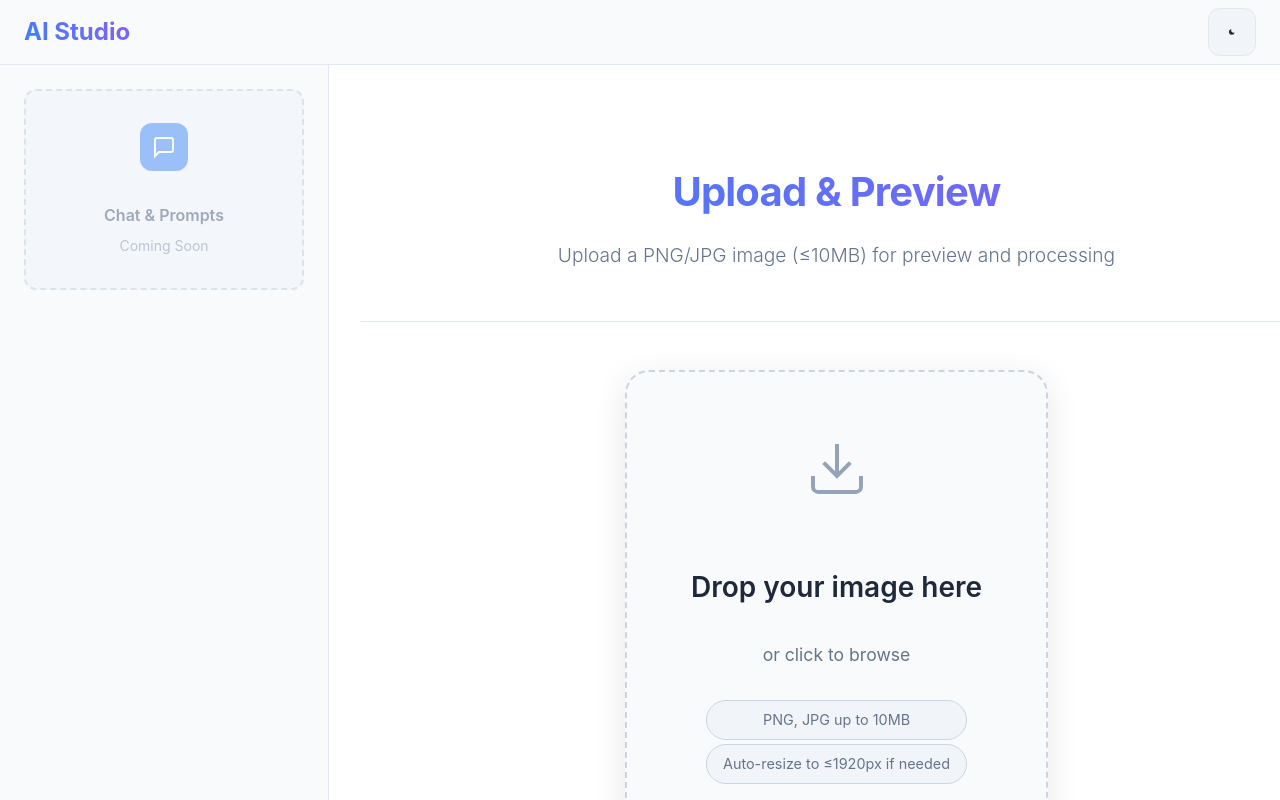
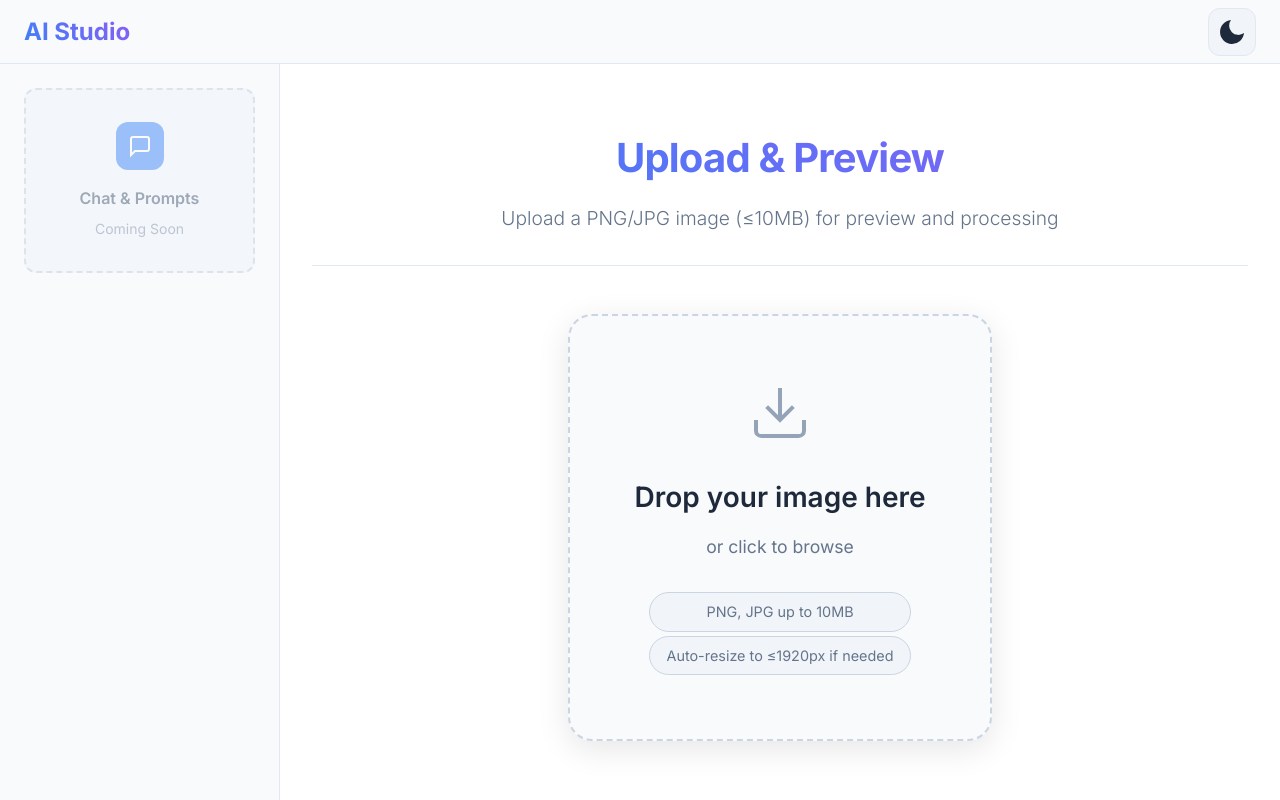
Before and after one commit to yashvi2001/ai-studio, a React (Vite) app: page / in a window 1280 px wide. Built offline with nearby package versions, Linux system fonts and the light colour scheme.

Commit message:
feat: add Tailwind CSS configuration and styling

```diff
--- /dev/null
+++ b/postcss.config.js
@@ -0,0 +1,6 @@
+import tailwindcss from 'tailwindcss';
+import autoprefixer from 'autoprefixer';
+
+export default {
+  plugins: [tailwindcss, autoprefixer],
+};
--- a/src/index.css
+++ b/src/index.css
@@ -1,68 +1,56 @@
-:root {
-  font-family: system-ui, Avenir, Helvetica, Arial, sans-serif;
-  line-height: 1.5;
-  font-weight: 400;
+@import url('https://fonts.googleapis.com/css2?family=Inter:wght@300;400;500;600;700&display=swap');
 
-  color-scheme: light dark;
-  color: rgba(255, 255, 255, 0.87);
-  background-color: #242424;
+@tailwind base;
+@tailwind components;
+@tailwind utilities;
 
-  font-synthesis: none;
-  text-rendering: optimizeLegibility;
+body {
+  font-family:
+    'Inter',
+    system-ui,
+    -apple-system,
+    sans-serif;
+  font-feature-settings:
+    'rlig' 1,
+    'calt' 1;
   -webkit-font-smoothing: antialiased;
   -moz-osx-font-smoothing: grayscale;
 }
 
-a {
-  font-weight: 500;
-  color: #646cff;
-  text-decoration: inherit;
-}
-a:hover {
-  color: #535bf2;
+html {
+  scroll-behavior: smooth;
 }
 
-body {
-  margin: 0;
+.sr-only {
+  position: absolute;
+  width: 1px;
+  height: 1px;
   padding: 0;
-  min-width: 320px;
-  min-height: 100vh;
+  margin: -1px;
   overflow: hidden;
+  clip: rect(0, 0, 0, 0);
+  white-space: nowrap;
+  border-width: 0;
 }
 
-h1 {
-  font-size: 3.2em;
-  line-height: 1.1;
+/* Custom utility classes */
+.font-sans {
+  font-family:
+    'Inter',
+    system-ui,
+    -apple-system,
+    sans-serif;
 }
 
-button {
-  border-radius: 8px;
-  border: 1px solid transparent;
-  padding: 0.6em 1.2em;
-  font-size: 1em;
-  font-weight: 500;
-  font-family: inherit;
-  background-color: #1a1a1a;
-  cursor: pointer;
-  transition: border-color 0.25s;
-}
-button:hover {
-  border-color: #646cff;
-}
-button:focus,
-button:focus-visible {
-  outline: 4px auto -webkit-focus-ring-color;
+/* Dark mode overrides */
+.dark {
+  color-scheme: dark;
 }
 
-@media (prefers-color-scheme: light) {
-  :root {
-    color: #213547;
-    background-color: #ffffff;
-  }
-  a:hover {
-    color: #747bff;
-  }
-  button {
-    background-color: #f9f9f9;
-  }
+/* Ensure proper color transitions */
+* {
+  transition-property:
+    color, background-color, border-color, text-decoration-color, fill, stroke;
+  transition-timing-function: cubic-bezier(0.4, 0, 0.2, 1);
+  transition-duration: 150ms;
 }
--- /dev/null
+++ b/tailwind.config.js
@@ -0,0 +1,38 @@
+/** @type {import('tailwindcss').Config} */
+export default {
+  content: ['./index.html', './src/**/*.{js,ts,jsx,tsx}'],
+  darkMode: 'class',
+  theme: {
+    extend: {
+      fontFamily: {
+        sans: ['Inter', 'system-ui', 'sans-serif'],
+      },
+      animation: {
+        'spin-slow': 'spin 3s linear infinite',
+        'pulse-slow': 'pulse 3s cubic-bezier(0.4, 0, 0.6, 1) infinite',
+      },
+      colors: {
+        gray: {
+          50: '#f9fafb',
+          100: '#f3f4f6',
+          200: '#e5e7eb',
+          300: '#d1d5db',
+          400: '#9ca3af',
+          500: '#6b7280',
+          600: '#4b5563',
+          700: '#374151',
+          800: '#1f2937',
+          900: '#111827',
+        },
+        blue: {
+          500: '#3b82f6',
+          600: '#2563eb',
+        },
+        purple: {
+          600: '#9333ea',
+        },
+      },
+    },
+  },
+  plugins: [],
+};
```
